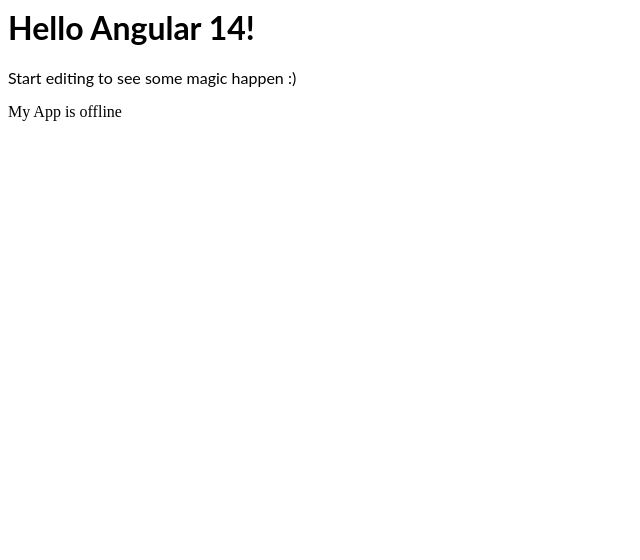
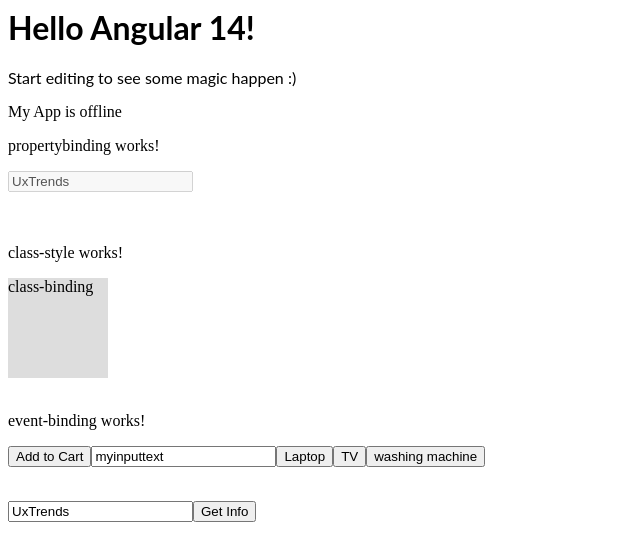
Before and after one commit to AkhtarGul/UxTrendsTutorial, an Angular app: page / in a window 1280 px wide. Shown: the top 560 px of the page, without its empty margins (0-640 px from the left). Built offline with nearby package versions, Linux system fonts and the light colour scheme.

Commit message:
2 files modified, 9 added

```diff
--- a/src/app/app.component.html
+++ b/src/app/app.component.html
@@ -3,3 +3,9 @@
   Start editing to see some magic happen :)
 </p>
 My App is {{appState? on:off}}
+<app-propertybinding></app-propertybinding>
+
+<br>
+<app-class-style></app-class-style>
+<br>
+<app-event-binding></app-event-binding>
--- a/src/app/app.module.ts
+++ b/src/app/app.module.ts
@@ -4,10 +4,13 @@
 
 import { AppComponent } from './app.component';
 import { HelloComponent } from './hello.component';
+import { PropertybindingComponent } from './propertybinding/propertybinding.component';
+import { ClassStyleComponent } from './class-style/class-style.component';
+import { EventBindingComponent } from './event-binding/event-binding.component';
 
 @NgModule({
   imports:      [ BrowserModule, FormsModule ],
-  declarations: [ AppComponent, HelloComponent ],
+  declarations: [ AppComponent, HelloComponent,PropertybindingComponent,ClassStyleComponent,EventBindingComponent],
   bootstrap:    [ AppComponent ]
 })
 export class AppModule { }
--- /dev/null
+++ b/src/app/class-style/class-style.component.css
@@ -0,0 +1,5 @@
+.box{
+  width:100px;
+  height: 100px;
+  background-color: #ddd;
+}
--- /dev/null
+++ b/src/app/class-style/class-style.component.html
@@ -0,0 +1,2 @@
+<p>class-style works!</p>
+<div class="box" [class.myclass]="true">class-binding</div>
--- /dev/null
+++ b/src/app/class-style/class-style.component.ts
@@ -0,0 +1,15 @@
+import { Component, OnInit } from '@angular/core';
+
+@Component({
+  selector: 'app-class-style',
+  templateUrl: './class-style.component.html',
+  styleUrls: ['./class-style.component.css']
+})
+export class ClassStyleComponent implements OnInit {
+
+  constructor() { }
+
+  ngOnInit() {
+  }
+
+}
--- /dev/null
+++ b/src/app/event-binding/event-binding.component.html
@@ -0,0 +1,18 @@
+<p>event-binding works!</p>
+<button (click)="onNotify()">Add to Cart</button>
+<!-- <p>{{Message}}</p> -->
+
+<input type="text" value="myinputtext" (click)="clickInput($event)" />
+
+<button (click)="addCart($event)" value="Laptop">Laptop</button>
+
+<button (click)="addCart($event)" value="TV">TV</button>
+
+<button (click)="addCart($event)" value="Washing Machine">
+  washing machine
+</button>
+
+<p>{{ Message }}</p>
+<br>
+<input type='text' #infoInput value='UxTrends' name='akhtar'/>
+<button (click)='getInputValue(infoInput)'>Get Info</button>
--- /dev/null
+++ b/src/app/event-binding/event-binding.component.ts
@@ -0,0 +1,27 @@
+import { Component, OnInit } from '@angular/core';
+
+@Component({
+  selector: 'app-event-binding',
+  templateUrl: './event-binding.component.html',
+  styleUrls: ['./event-binding.component.css'],
+})
+export class EventBindingComponent implements OnInit {
+  constructor() {}
+
+  ngOnInit() {}
+  Message: string = '';
+  onNotify() {
+    this.Message = 'hi click button';
+  }
+  clickInput(event) {
+    console.log(event.target.value);
+  }
+  addCart(event) {
+    this.Message = event.target.value + ' sadded to Cart';
+  }
+
+  //reference or template variable
+  getInputValue(infoInput) {
+    console.log(infoInput.name);
+  }
+}
--- /dev/null
+++ b/src/app/propertybinding/propertybinding.component.html
@@ -0,0 +1,4 @@
+<p>propertybinding works!</p>
+<input type="text" [value]="dynName" [disabled]="enable" /><br /><br />
+<!---property binding 2 way interpolation only accept string and property b non string-->
+<input type="text" [hidden]="enable" bind-value="dynName" />
--- /dev/null
+++ b/src/app/propertybinding/propertybinding.component.ts
@@ -0,0 +1,16 @@
+import { Component, OnInit } from '@angular/core';
+
+@Component({
+  selector: 'app-propertybinding',
+  templateUrl: './propertybinding.component.html',
+  styleUrls: ['./propertybinding.component.css'],
+})
+export class PropertybindingComponent implements OnInit {
+  constructor() {}
+
+  ngOnInit() {}
+  dynName = 'UxTrends';
+
+  //pass dynamic value to disable property binding
+  enable: boolean = true;
+}
```
Also changed, not shown: src/app/event-binding/event-binding.component.css (added), src/app/propertybinding/propertybinding.component.css (added).
